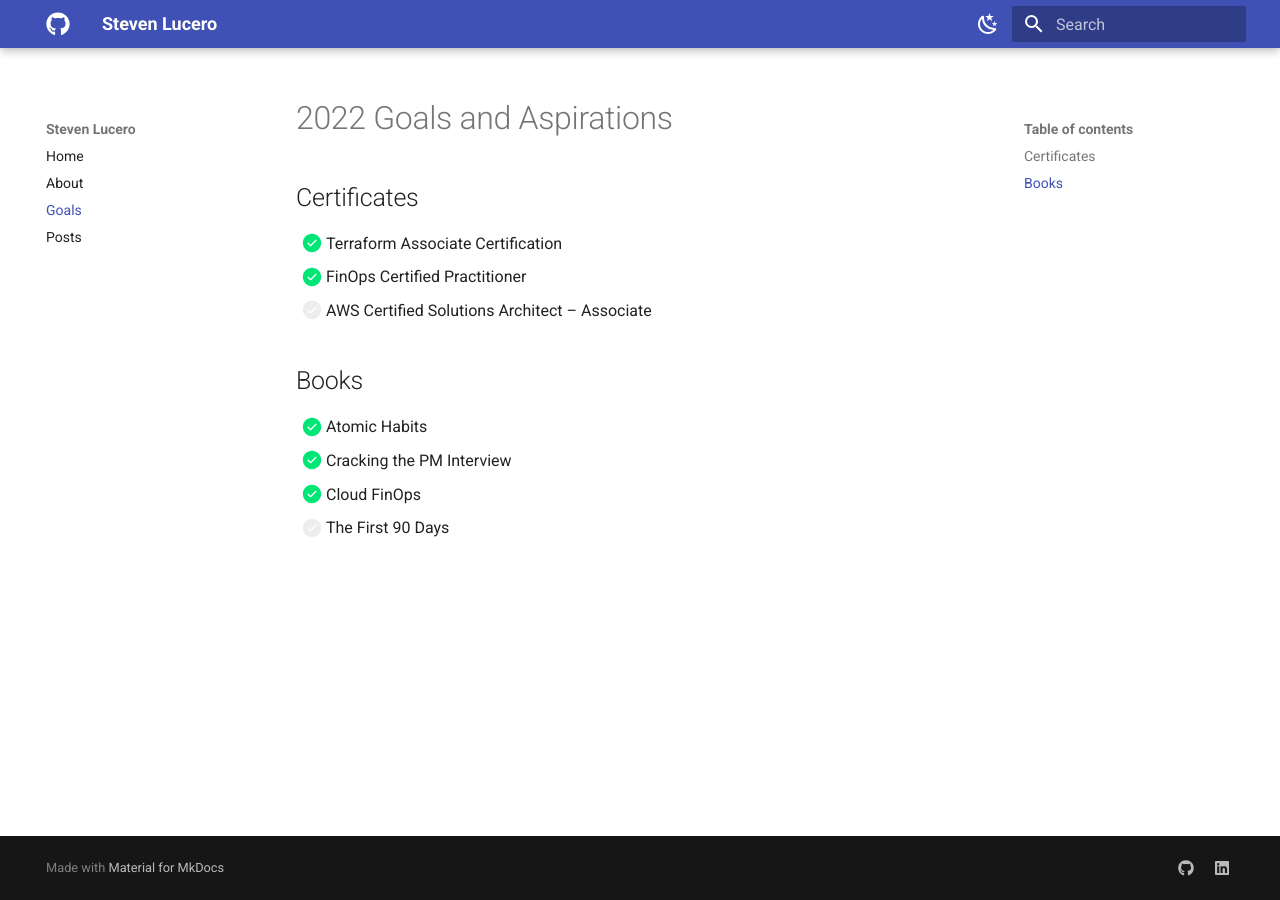
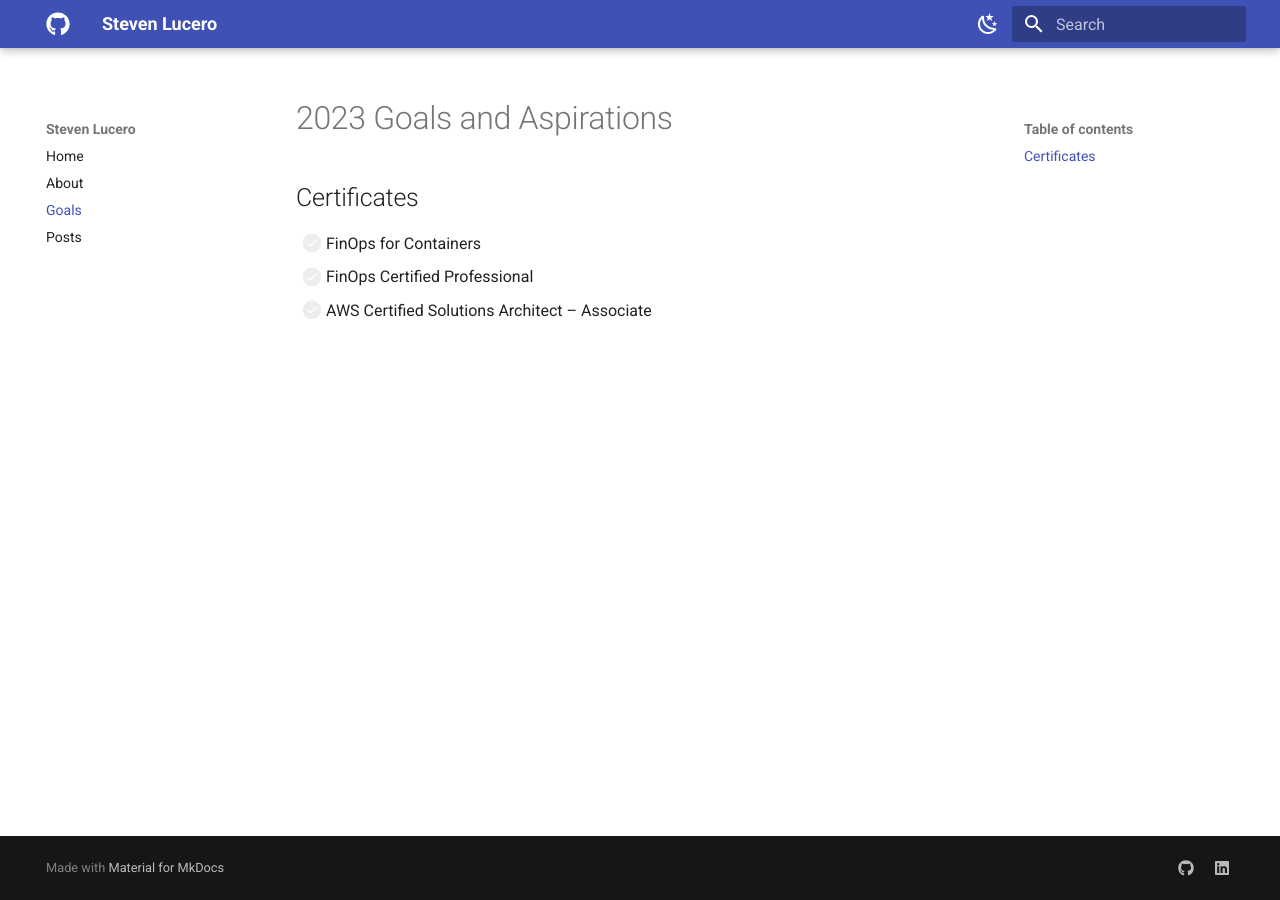
Before and after one commit to stevejoluc/stevejoluc.github.io, an MkDocs documentation site: the page built from docs/goals/goals.md, in a window 1280 px wide. Built offline with MkDocs 1.6.1 and Material for MkDocs 9.7.7, drawn with Linux system fonts in a browser that asks for light colours.

```diff
--- a/docs/goals/goals.md
+++ b/docs/goals/goals.md
@@ -1,11 +1,5 @@
-# 2022 Goals and Aspirations
+# 2023 Goals and Aspirations
 ## Certificates
-- [x] Terraform Associate Certification
-- [x] FinOps Certified Practitioner
+- [ ] FinOps for Containers
+- [ ] FinOps Certified Professional
 - [ ] AWS Certified Solutions Architect – Associate
-
-## Books
-- [x] Atomic Habits
-- [x] Cracking the PM Interview
-- [x] Cloud FinOps
-- [ ] The First 90 Days
```
